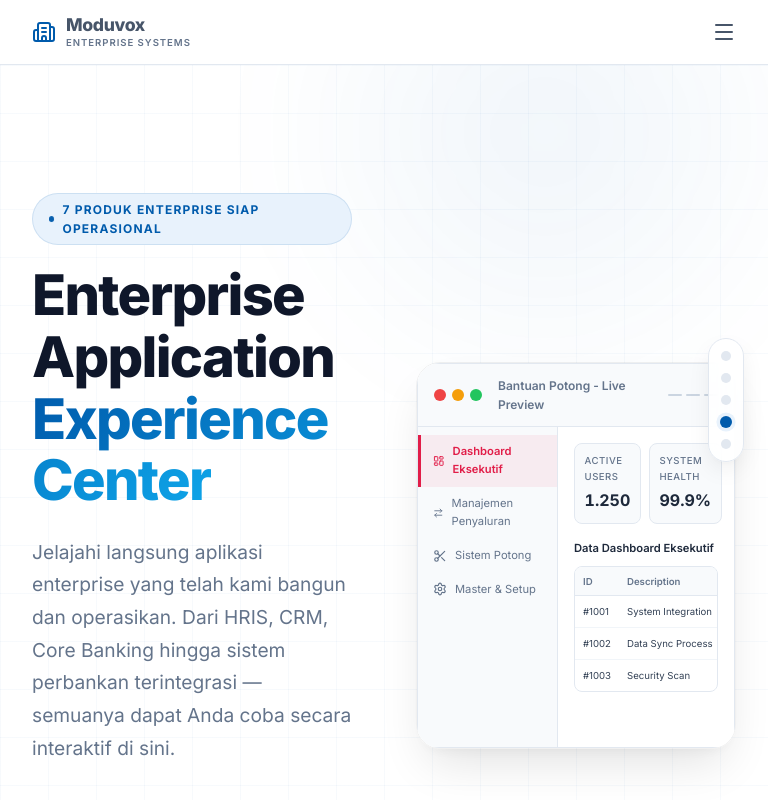
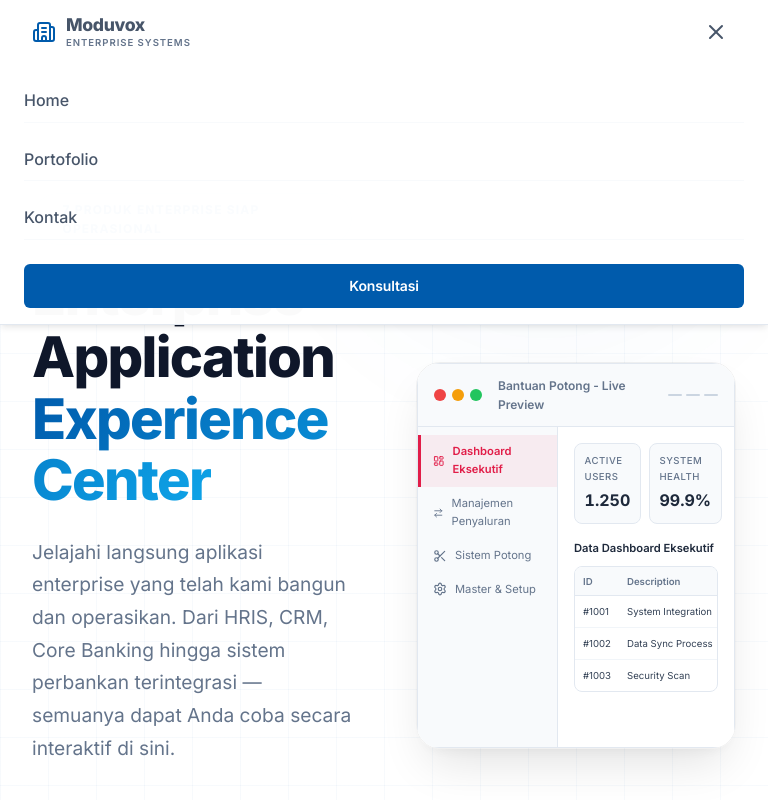
Before and after one commit to IT-DP-TASPEN/moduvox, a React (Vite) app: page / in a window 768 px wide. Both pictures are taken after a click on the button 724 px from the left and 32 px from the top of the page. Shown: the top 800 px of the page. Built offline with nearby package versions, Linux system fonts and the light colour scheme.

Commit message:
feat: scaffold project structure and implement core UI components and styles

```diff
--- a/src/components/home/CapabilityMatrix.jsx
+++ b/src/components/home/CapabilityMatrix.jsx
@@ -51,10 +51,7 @@
           </p>
         </motion.div>
 
-        <div style={{
-          display: 'grid', gridTemplateColumns: 'repeat(5, 1fr)',
-          gap: '1rem', marginBottom: '4rem',
-        }}>
+        <div className="capabilities-grid">
           {capabilities.map((cap, i) => {
             const Icon = cap.icon;
             return (
--- a/src/components/home/Consultation.jsx
+++ b/src/components/home/Consultation.jsx
@@ -33,7 +33,7 @@
   return (
     <section id="consultation" ref={ref} className="section-dark" style={{ padding: '6rem 0' }}>
       <div className="container">
-        <div style={{ display: 'grid', gridTemplateColumns: '1fr 1fr', gap: '4rem', alignItems: 'center' }}>
+        <div className="responsive-grid">
           <motion.div
             initial={{ opacity: 0, x: -20 }}
             animate={isInView ? { opacity: 1, x: 0 } : {}}
--- a/src/components/home/ShowroomHero.jsx
+++ b/src/components/home/ShowroomHero.jsx
@@ -57,13 +57,7 @@
       }} />
 
       <div className="container-wide" style={{ position: 'relative', zIndex: 1 }}>
-        <div style={{
-          display: 'grid',
-          gridTemplateColumns: '1fr 1fr',
-          gap: '4rem',
-          alignItems: 'center',
-          marginBottom: '4rem'
-        }}>
+        <div className="responsive-grid" style={{ marginBottom: '4rem' }}>
 
           {/* Left Column: Text Content */}
           <motion.div
@@ -185,9 +179,8 @@
           initial={{ opacity: 0, y: 20 }}
           animate={{ opacity: 1, y: 0 }}
           transition={{ duration: 0.7, delay: 0.5 }}
+          className="stats-grid"
           style={{
-            display: 'grid', gridTemplateColumns: 'repeat(4, 1fr)',
-            gap: '2rem',
             padding: '2.5rem 0',
             borderTop: '1px solid var(--border)',
             maxWidth: '1000px'
--- a/src/components/layout/MainLayout.jsx
+++ b/src/components/layout/MainLayout.jsx
@@ -1,15 +1,25 @@
-import React from 'react';
+import React, { useState } from 'react';
 import { Outlet, Link } from 'react-router-dom';
-import { Building2, ChevronDown, Menu } from 'lucide-react';
+import { Building2, ChevronDown, Menu, X } from 'lucide-react';
 import { products } from '../../data/productData';
 import styles from './MainLayout.module.css';
 
 export default function MainLayout() {
+  const [isMobileMenuOpen, setIsMobileMenuOpen] = useState(false);
+
+  const toggleMobileMenu = () => {
+    setIsMobileMenuOpen(!isMobileMenuOpen);
+  };
+
+  const closeMobileMenu = () => {
+    setIsMobileMenuOpen(false);
+  };
+
   return (
     <div className={styles.layout}>
       <header className={styles.header}>
         <div className={`container ${styles.headerContainer}`}>
-          <Link to="/" className={styles.logo}>
+          <Link to="/" className={styles.logo} onClick={closeMobileMenu}>
             <Building2 size={24} className={styles.logoIcon} />
             <div className={styles.logoText}>
               <span className={styles.logoTitle}>Moduvox</span>
@@ -24,10 +34,20 @@
             <a href="/#consultation" className="btn-primary">Konsultasi</a>
           </nav>
 
-          <button className={styles.mobileMenuBtn}>
-            <Menu size={24} color="var(--text)" />
+          <button className={styles.mobileMenuBtn} onClick={toggleMobileMenu}>
+            {isMobileMenuOpen ? <X size={24} color="var(--text)" /> : <Menu size={24} color="var(--text)" />}
           </button>
         </div>
+
+        {/* Mobile Dropdown Menu */}
+        {isMobileMenuOpen && (
+          <div className={styles.mobileNav}>
+            <Link to="/" className={styles.mobileNavLink} onClick={closeMobileMenu}>Home</Link>
+            <Link to="/portfolio" className={styles.mobileNavLink} onClick={closeMobileMenu}>Portofolio</Link>
+            <a href="/#consultation" className={styles.mobileNavLink} onClick={closeMobileMenu}>Kontak</a>
+            <a href="/#consultation" className={`btn-primary ${styles.mobileNavBtn}`} onClick={closeMobileMenu}>Konsultasi</a>
+          </div>
+        )}
       </header>
 
       <main className={styles.main}>
@@ -47,7 +67,7 @@
             <h4 className={styles.footerLinksTitle}>Produk</h4>
             <ul>
               {products.slice(0, 4).map(p => (
-                <li key={p.id}><Link to={`/solutions/${p.id}`}>{p.name}</Link></li>
+                <li key={p.id}><Link to={`/solutions/${p.id}`} onClick={closeMobileMenu}>{p.name}</Link></li>
               ))}
             </ul>
           </div>
@@ -55,7 +75,7 @@
             <h4 className={styles.footerLinksTitle}>Lainnya</h4>
             <ul>
               {products.slice(4).map(p => (
-                <li key={p.id}><Link to={`/solutions/${p.id}`}>{p.name}</Link></li>
+                <li key={p.id}><Link to={`/solutions/${p.id}`} onClick={closeMobileMenu}>{p.name}</Link></li>
               ))}
             </ul>
           </div>
--- a/src/components/layout/MainLayout.module.css
+++ b/src/components/layout/MainLayout.module.css
@@ -230,8 +230,38 @@
   }
   .mobileMenuBtn {
     display: block;
+    background: transparent;
+    border: none;
+    padding: 0.5rem;
+    cursor: pointer;
   }
   .footerContainer {
     grid-template-columns: 1fr;
+    gap: 2rem;
+  }
+  .mobileNav {
+    position: absolute;
+    top: 64px;
+    left: 0;
+    width: 100%;
+    background: rgba(255, 255, 255, 0.98);
+    backdrop-filter: blur(12px);
+    border-bottom: 1px solid var(--border);
+    display: flex;
+    flex-direction: column;
+    padding: 1rem 1.5rem;
+    gap: 1rem;
+    box-shadow: var(--shadow-md);
+  }
+  .mobileNavLink {
+    font-size: 1rem;
+    font-weight: 500;
+    color: var(--text);
+    padding: 0.5rem 0;
+    border-bottom: 1px solid var(--border-light);
+  }
+  .mobileNavBtn {
+    margin-top: 0.5rem;
+    justify-content: center;
   }
 }
--- a/src/components/showcase/ProductShowcase.jsx
+++ b/src/components/showcase/ProductShowcase.jsx
@@ -64,12 +64,7 @@
       }} />
 
       <div className="container-wide" style={{ position: 'relative', zIndex: 1 }}>
-        <div style={{
-          display: 'grid',
-          gridTemplateColumns: '1fr 1fr',
-          gap: '4rem',
-          alignItems: 'center',
-        }}>
+        <div className="responsive-grid">
           {/* Text Content */}
           <motion.div
             initial={{ opacity: 0, x: isEven ? 30 : -30 }}
--- a/src/index.css
+++ b/src/index.css
@@ -349,3 +349,44 @@
 .material-symbols-outlined {
   font-variation-settings: 'FILL' 0, 'wght' 400, 'GRAD' 0, 'opsz' 24;
 }
+
+/* ===== RESPONSIVE UTILITIES ===== */
+.responsive-grid {
+  display: grid;
+  grid-template-columns: 1fr;
+  gap: 2rem;
+  align-items: center;
+}
+
+.stats-grid {
+  display: grid;
+  grid-template-columns: 1fr 1fr;
+  gap: 1.5rem;
+}
+
+.capabilities-grid {
+  display: grid;
+  grid-template-columns: 1fr 1fr;
+  gap: 1rem;
+  margin-bottom: 4rem;
+}
+
+@media (min-width: 768px) {
+  .responsive-grid {
+    grid-template-columns: 1fr 1fr;
+    gap: 4rem;
+  }
+  .stats-grid {
+    grid-template-columns: repeat(4, 1fr);
+    gap: 2rem;
+  }
+  .capabilities-grid {
+    grid-template-columns: repeat(5, 1fr);
+  }
+}
+
+@media (max-width: 768px) {
+  .dot-nav {
+    display: none;
+  }
+}
```
